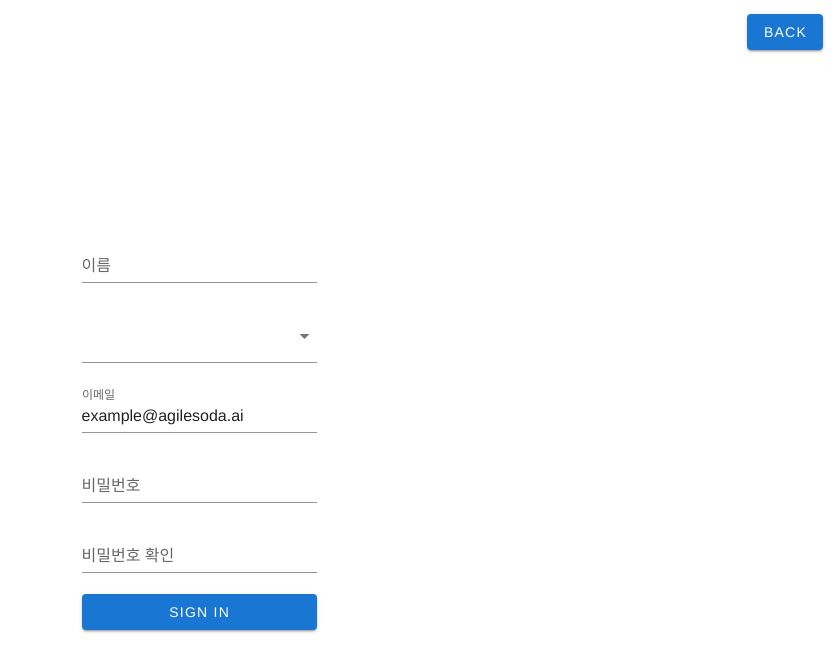
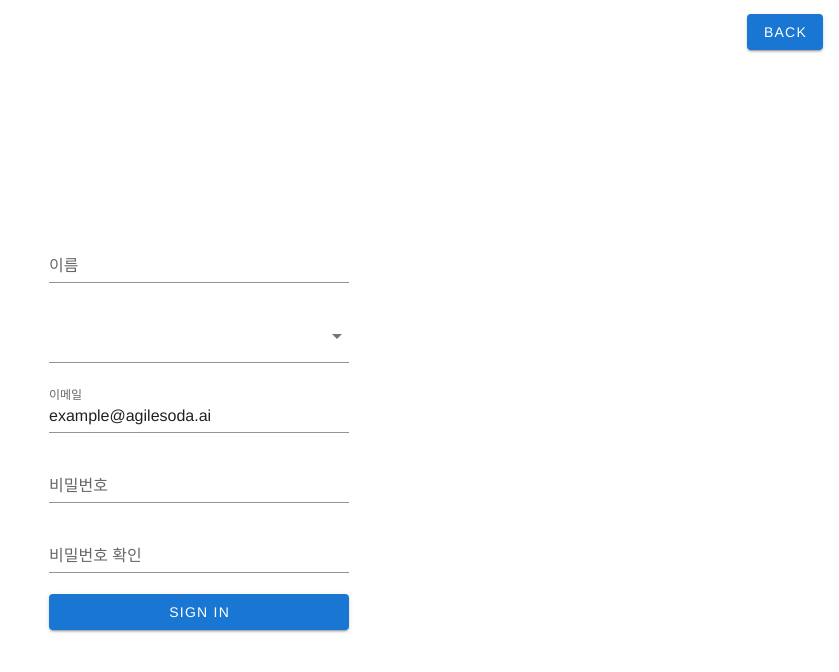
Before and after one commit to woosukji/aitutor-web-interface, a Vue app in the folder aitutor-web/: page /sign-up in a window 1280 px wide. Shown: the top 672 px of the page, without its empty margins (441-1280 px from the left). Built offline with nearby package versions, Linux system fonts and the light colour scheme; no server answers; what vue-katex would draw is missing.

Commit message:
adjust signup layout

```diff
--- a/aitutor-web/src/views/SignUp.vue
+++ b/aitutor-web/src/views/SignUp.vue
@@ -5,13 +5,14 @@
         <span>Back</span>
       </v-btn>
     </base-top-bar>
-    <v-container class="panel d-flex flex-column justify-center align-center">
+    <v-container class="panel d-flex justify-center align-center pa-8">
       <v-form
-        class="login-form d-flex flex-column"
+        class="login-form flex-grow-1 d-flex flex-column"
         @submit.prevent="handleSignUp"
         v-model="valid"
         ref="form"
         lazy-validation
+        style="max-width: 300px"
       >
         <v-text-field
           v-model="name"
```
